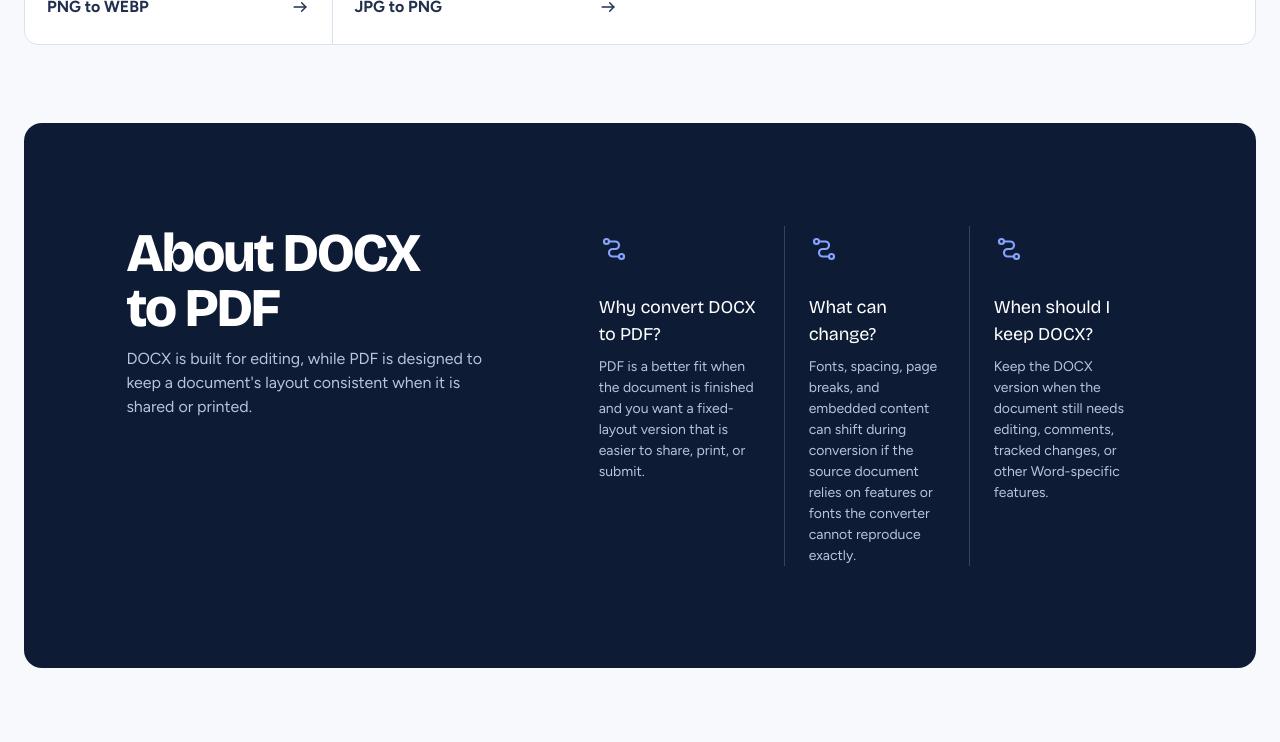
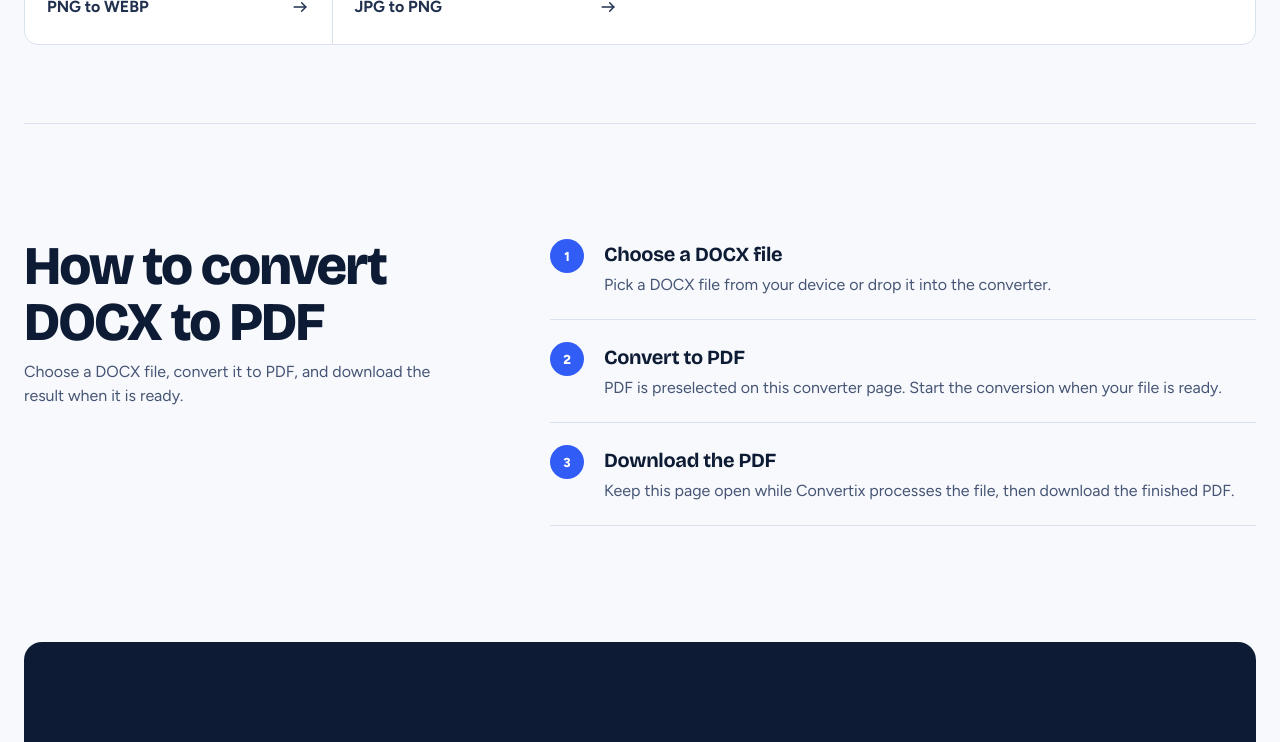
Before and after one commit to louisboii747/Convertix, a Next.js app in the folder apps/web/: page /docx-to-pdf in a window 1280 px wide. Shown: the part 860-1602 px from the top of the page. Built offline with nearby package versions, Linux system fonts and the light colour scheme; no server answers.

Commit message:
Improve conversion landing page search intent

```diff
--- a/apps/web/src/components/conversion-landing-page.tsx
+++ b/apps/web/src/components/conversion-landing-page.tsx
@@ -29,6 +29,19 @@ const genericFaqItems = [
       "Yes. You can choose a file and run a conversion from a phone, tablet, laptop, or desktop browser.",
   },
 ] as const;
+
+const SEARCH_INTENT_HEADINGS: Partial<Record<string, string>> = {
+  "docx-to-pdf": "Word to PDF Converter",
+  "xlsx-to-pdf": "Excel to PDF Converter",
+  "png-to-jpg": "PNG to JPG Converter",
+  "jpg-to-png": "JPG to PNG Converter",
+  "svg-to-png": "SVG to PNG Converter",
+  "mp3-to-wav": "MP3 to WAV Converter",
+  "wav-to-mp3": "WAV to MP3 Converter",
+  "txt-to-docx": "TXT to DOCX Converter",
+  "webp-to-png": "WebP to PNG Converter",
+  "webm-to-mp4": "WebM to MP4 Converter",
+};
 
 interface ConversionLandingPageProps {
   pair?: ConversionPair;
@@ -62,8 +75,8 @@ export function ConversionLandingPage({ pair }: ConversionLandingPageProps) {
   const source = pair ? FORMATS[pair.source] : null;
   const target = pair ? FORMATS[pair.target] : null;
   const pageTitle = pair
-    ? `Convert ${getConversionPairLabel(pair)}`
-    : "Convert files without the fuss.";
+    ? SEARCH_INTENT_HEADINGS[pair.slug] ?? `Convert ${getConversionPairLabel(pair)}`
+    : "Convert files online without the fuss.";
 
   const pageDescription = pair
     ? routeEnabled
@@ -139,49 +152,63 @@ export function ConversionLandingPage({ pair }: ConversionLandingPageProps) {
           </section>
         ) : null}
 
-        {!pair ? (
         <section
           className="process-section"
           id="how-it-works"
           aria-labelledby="process-title"
         >
           <div className="process-intro">
-              <h2 id="process-title">How to convert a file</h2>
+            <h2 id="process-title">
+              {pair
+                ? `How to convert ${source?.label} to ${target?.label}`
+                : "How to convert a file"}
+            </h2>
             <p>
-                Choose the file and output format in the same converter. The
-                status stays visible until the download is ready.
+              {pair
+                ? `Choose a ${source?.label} file, convert it to ${target?.label}, and download the result when it is ready.`
+                : "Choose the file and output format in the same converter. The status stays visible until the download is ready."}
             </p>
           </div>
           <ol className="process-list">
             <li>
               <span aria-hidden="true">1</span>
               <div>
-                  <strong>Choose a file</strong>
+                <strong>{pair ? `Choose a ${source?.label} file` : "Choose a file"}</strong>
                 <p>
-                    Pick one from your device or drop it into the converter.
+                  {pair
+                    ? `Pick a ${source?.label} file from your device or drop it into the converter.`
+                    : "Pick one from your device or drop it into the converter."}
                 </p>
               </div>
             </li>
             <li>
               <span aria-hidden="true">2</span>
               <div>
-                  <strong>Choose the output</strong>
-                  <p>Convertix shows the formats available for that file.</p>
+                <strong>
+                  {pair ? `Convert to ${target?.label}` : "Choose the output"}
+                </strong>
+                <p>
+                  {pair
+                    ? `${target?.label} is preselected on this converter page. Start the conversion when your file is ready.`
+                    : "Convertix shows the formats available for that file."}
+                </p>
               </div>
             </li>
             <li>
               <span aria-hidden="true">3</span>
               <div>
-                  <strong>Download the result</strong>
+                <strong>
+                  {pair ? `Download the ${target?.label}` : "Download the result"}
+                </strong>
                 <p>
-                    Start the conversion and keep this page open until it
-                    finishes.
+                  {pair
+                    ? `Keep this page open while Convertix processes the file, then download the finished ${target?.label}.`
+                    : "Start the conversion and keep this page open until it finishes."}
                 </p>
               </div>
             </li>
           </ol>
         </section>
-        ) : null}
 
         {pair && conversionContent ? (
           <section
```
Lines whose indentation alone changed are shown as unchanged.
